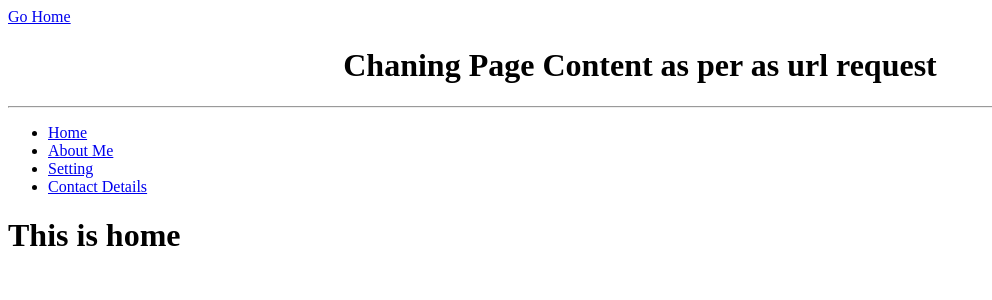
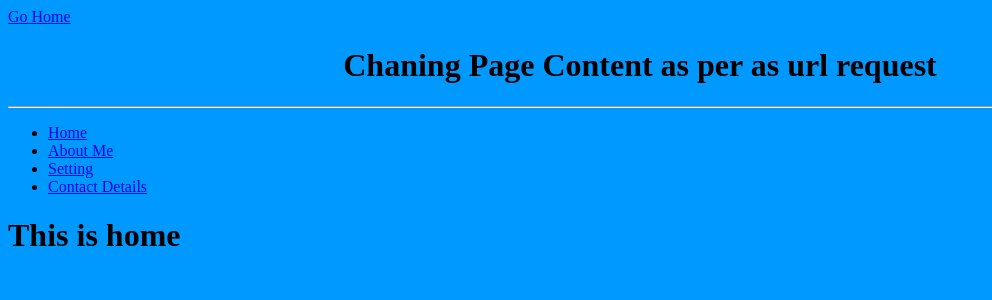
Before and after one commit to pujashahare/wizkumar, a PHP site: page /pages.php in a window 1280 px wide. Shown: the top 300 px of the page, without its empty margins (0-992 px from the left). Run offline with PHP 8.4, Linux system fonts and the light colour scheme.

Commit message:
body background setup

```diff
--- a/css/wizkumar.css
+++ b/css/wizkumar.css
@@ -1,3 +1,7 @@
+body{
+    background: #09f;
+}
+
 .text-center{
     text-align: center;
 }
```
